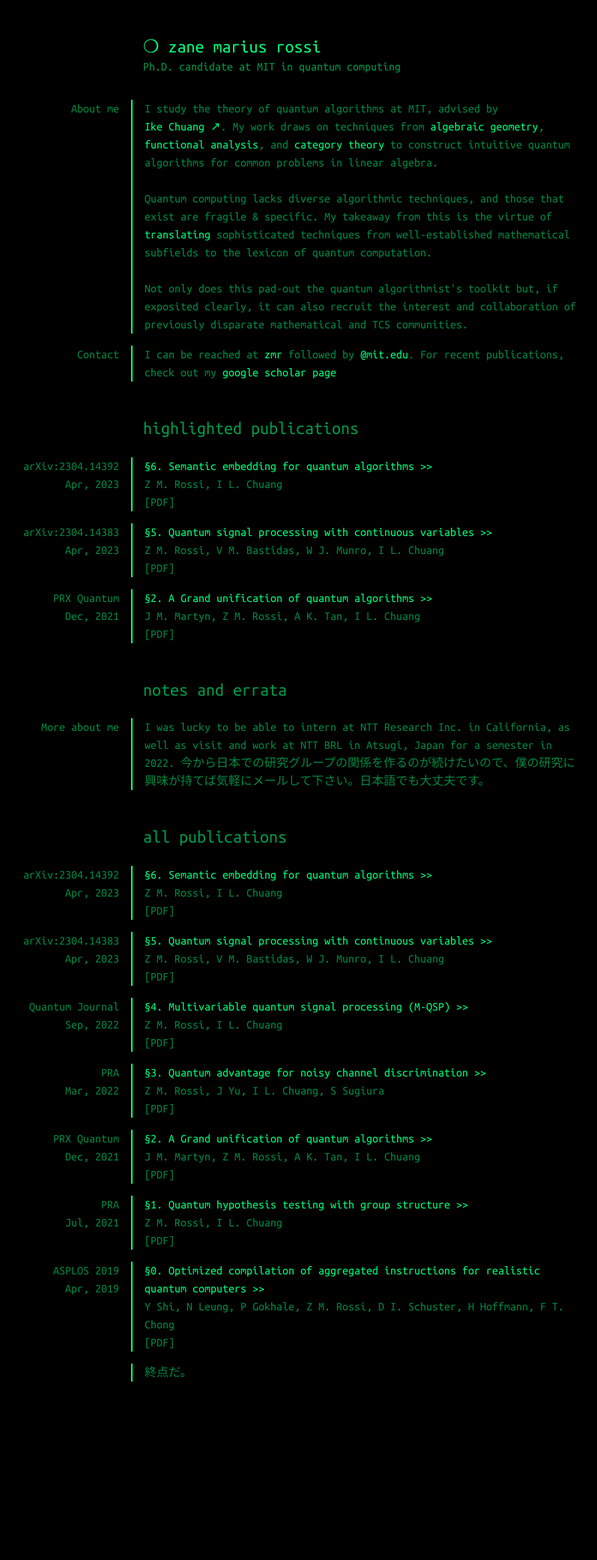
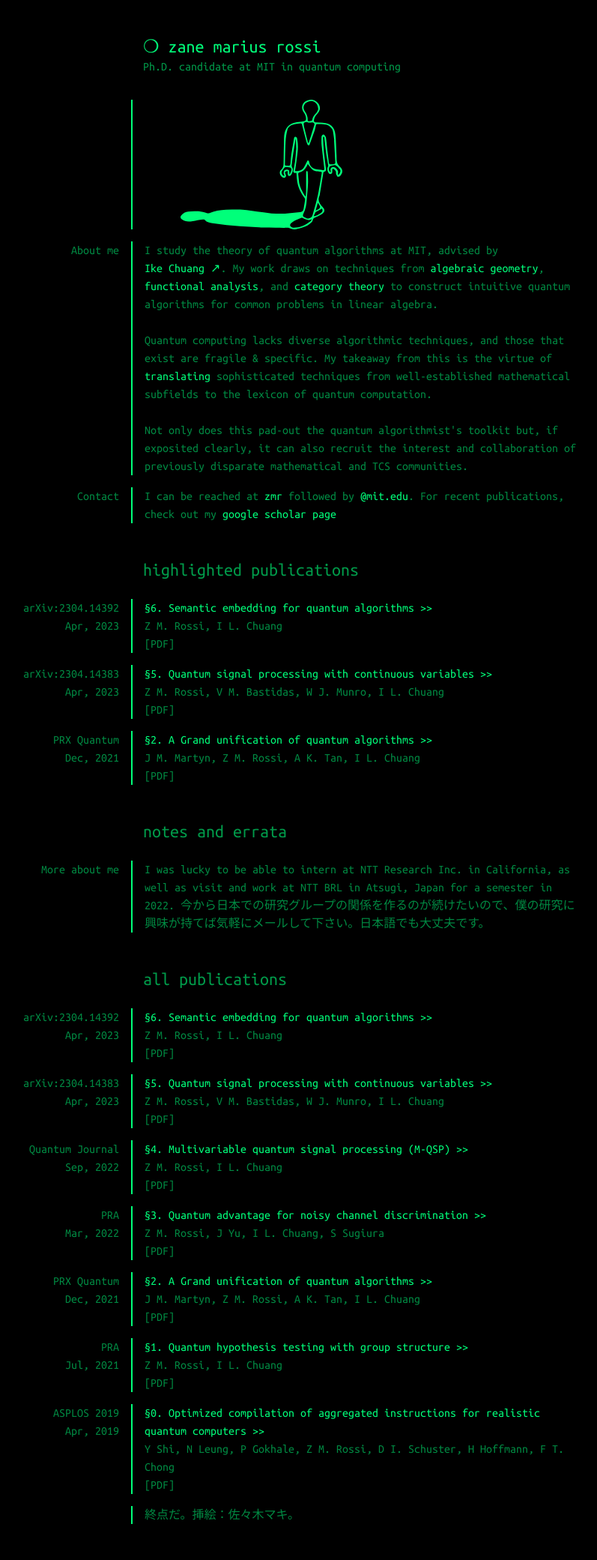
Before and after one commit to pedalferrous/pedalferrous.github.io, a Jekyll site: the page built from index.md, in a window 1280 px wide. Shown: the whole page at 75% size, without its empty margins (289-1086 px from the left). Built offline with Jekyll 4.4.1, drawn with Linux system fonts in a browser that asks for light colours; before the commit the page ends 1891 px from its top, so only the background shows below that.

Commit message:
updated images.

```diff
--- a/_layouts/home.html
+++ b/_layouts/home.html
@@ -64,6 +64,23 @@ layout: default
                       </div>
                   </div>
               </div>
+          </div>
+
+          <div class="row no-gutters">
+            <div class="col col-12 pt-3">
+              <div class="code-box">
+                <div class="d-md-none">
+                  <p class="post-mobile-dull">
+                    <img class="title-img" src="assets/img/tv_person.svg">
+                  </p>
+                </div>
+                <div class="d-none d-md-block">
+                  <p class="right-post">
+                    <img class="title-img" src="assets/img/tv_person.svg">
+                  </p>
+                </div>
+              </div>
+            </div>
           </div>
 
           <!-- overview and summary -->
--- a/assets/css/base.css
+++ b/assets/css/base.css
@@ -49,6 +49,11 @@ body {
 img {
     width:100%;
     margin-left:-1em;
+}
+
+.title-img {
+    width: 280px !important;
+    padding-left: 4em !important;
 }
 
 a {
--- a/index.md
+++ b/index.md
@@ -2,5 +2,5 @@
 layout: home
 main-title: ❍ zane marius rossi
 sub-title: "Ph.D. candidate at MIT in quantum computing"
-end-content: 終点だ。
+end-content: 終点だ。挿絵：佐々木マキ。
 ---
```
Also changed, not shown: assets/img/tv_person.svg (added), 7 other files.
